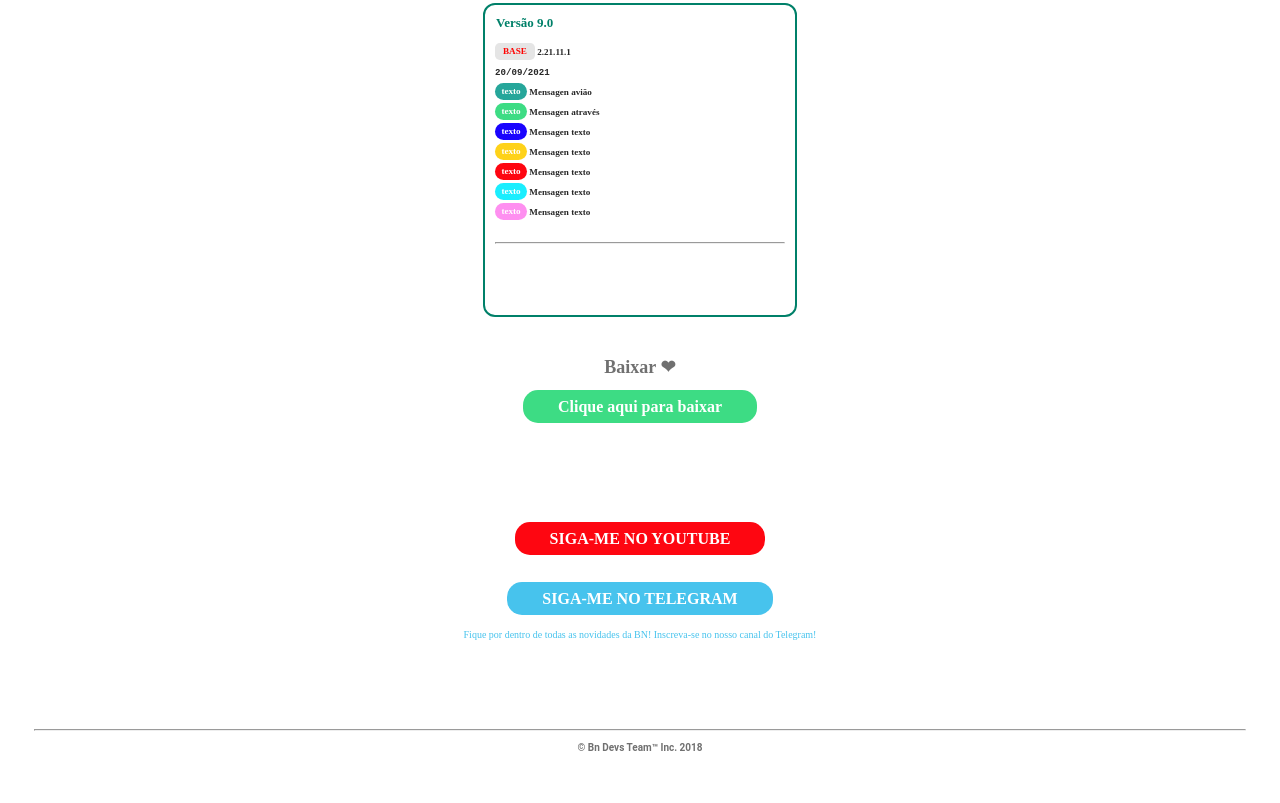
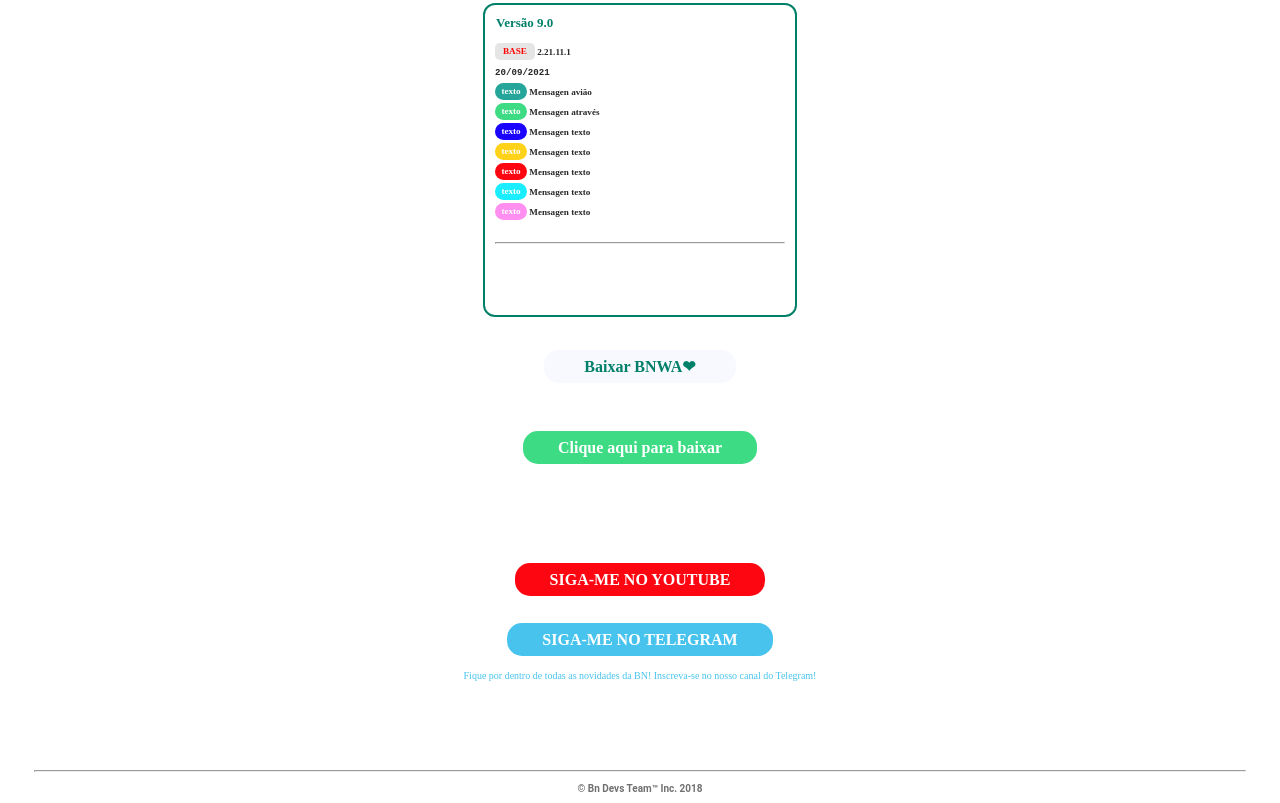
Before and after one commit to BNMODS/BNWEB, a plain HTML site: page index.html in a window 1280 px wide. Shown: the part 761-1564 px from the top of the page. Before the commit the page ends 1523 px from the top, so only its background shows below. Drawn offline with Linux system fonts and the light colour scheme.

Commit message:
Update index.html

```diff
--- a/index.html
+++ b/index.html
@@ -170,7 +170,10 @@ Designer e melhorias que o WhatsApp não tem como por exemplo
 <div>
 <center>
           <div class="separator" style="clear: both; font-family: &quot;Fredoka One&quot;; font-size: large; text-align: center;"><br></div>
-<font style="font-weight: bold;" color="#707070" size="4">Baixar ❤</font>
+    <div class="separator" style="clear: both; text-align: center;">
+        <span style="background-color: #F8F8FF; border-radius: 15px; color: #008069; font-family: Poppins; font-size: medium; padding: 8px 40px;">
+        <b>Baixar BNWA❤</b></span></div>
+       <div class="separator" style="clear: both; font-family: &quot;Fredoka One&quot;; font-size: large; text-align: center;"><br></div>
 <br>
 <p>
 <div class="separator" style="clear: both; text-align: center;"><span style="background-color: #3ddc84; border-radius: 15px; color: white; font-family: Poppins; font-size: medium; padding: 8px 35px;"><b>
```
